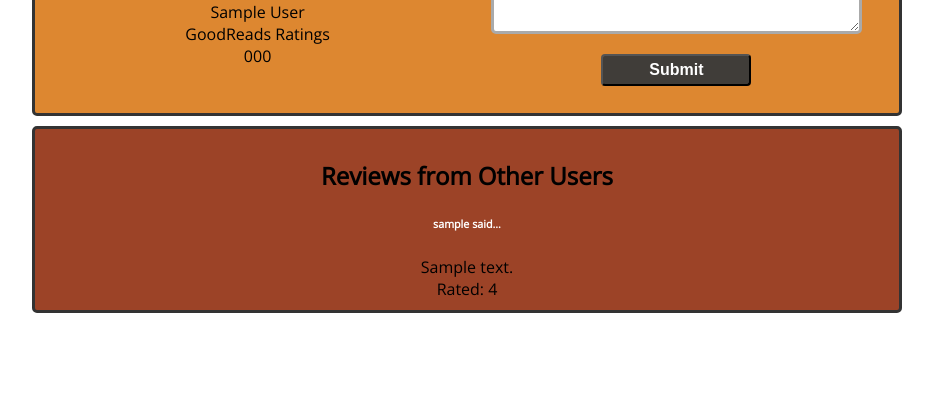
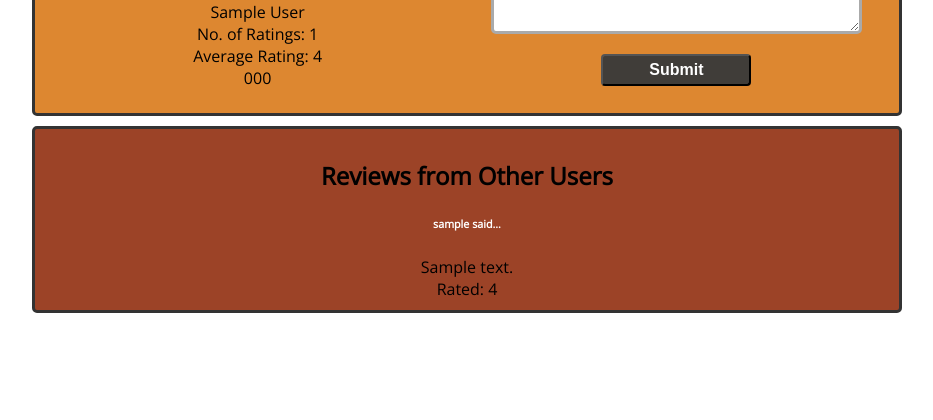
Before and after one commit to Emichira/cs50w-project1, a Flask app: template templates/book.html in a window 1280 px wide. Shown: the part 333-753 px from the top of the page, without its empty margins (173-1106 px from the left). Run offline with Flask 2, Linux system fonts and the light colour scheme; the template is opened without the code that fills it: most values are stand-ins (such as "Sample title", 1, 10 or a date in 2020).

Commit message:
changes to book.html

```diff
--- a/templates/book.html
+++ b/templates/book.html
@@ -12,13 +12,14 @@
 
             <h2>About the Book</h2>
             <div class="book-cover">
-                <img src="http://covers.openlibrary.org/b/isbn/{{bookInfo[0].isbn}}-M.jpg">
+                <img src="http://covers.openlibrary.org/b/isbn/{{book_info[0].isbn}}-M.jpg">
             </div>
 
-            <p>{{ bookInfo[0].title }}, {{ bookInfo[0].year }}</p>
-            <p>{{ bookInfo[0].author }}</p>
-            <p>GoodReads Ratings</p>
-            <p>{{ bookInfo[0].isbn }}</p>
+            <p>{{ book_info[0].title }}, {{ book_info[0].year }}</p>
+            <p>{{ book_info[0].author }}</p>
+            <p>No. of Ratings: {{ book_info[1]['work_ratings_count'] }}</p>
+            <p>Average Rating: {{ book_info[1]['average_rating'] }}</p>
+            <p>{{ book_info[0].isbn }}</p>
 
         </section>
 
@@ -45,7 +46,7 @@
 
                     <div class="rating-input">
 
-                        <textarea name="comment" id="comment" class="form-control" rows="10" placeholder="Write your review here" required></textarea>
+                        <textarea name="review" id="review" class="form-control" rows="10" placeholder="Write your review here" required></textarea>
 
                     </div>
 
@@ -66,16 +67,17 @@
     <div class="user-reviews">
 
         <h2>Reviews from Other Users</h2>
-
+        {% for review in reviews %}
         <div class="list-group">
 
             <div>
                 <h6 style="color:white">{{review['username']}} said...</h6>
             </div>
-            <p>{{review['comment']}}</p>
+            <p>{{review['review']}}</p>
             <p>Rated: {{review['rating']}}</p>
 
         </div>
+        {% endfor %}
 
     </div>
 
```
